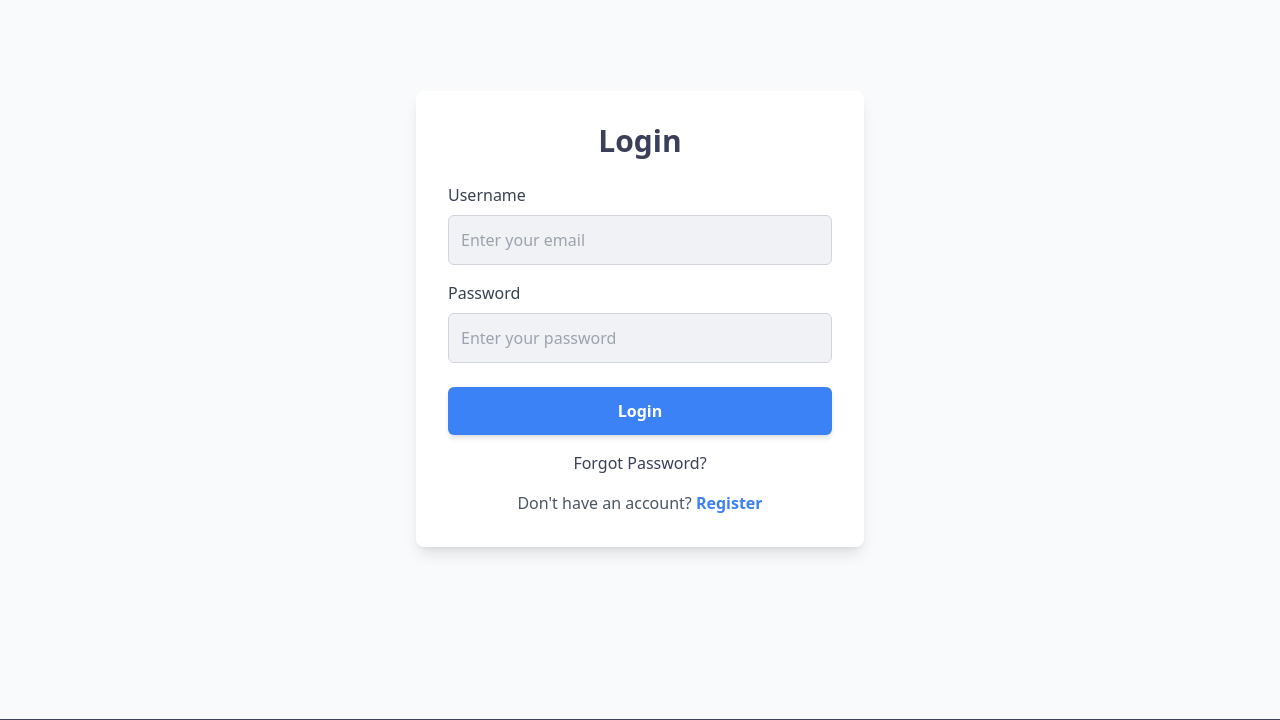
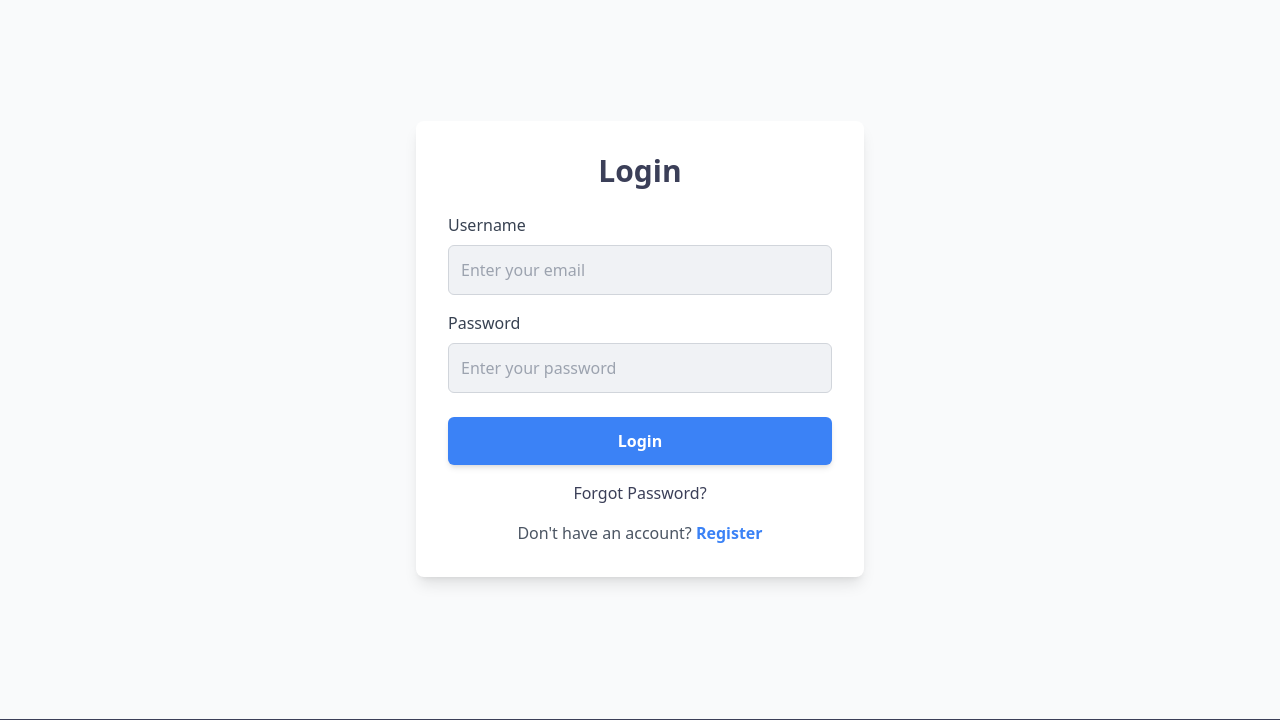
Before and after one commit to aniruddhabishwakarma/Course-Recommendation-System, a Django app: template recommendations/templates/recommendations/login.html in a window 1280 px wide. Shown: the part 81-801 px from the top of the page. Run offline with Django 3.2, Linux system fonts and the light colour scheme; the template is opened without the code that fills it, so the values that code supplies are empty; some libraries are stand-ins or nearby versions.

Commit message:
Final Commit

```diff
--- a/recommendations/templates/pages/Course_Card.html
+++ b/recommendations/templates/pages/Course_Card.html
@@ -113,7 +113,7 @@
         <div class="course-image">
             <img src="{{ course.thumbnail }}" alt="{{ course.title }}">
             <div class="price-tag">{{ course.price }}</div>
-            <div class="course-level">Beginner</div>
+            <!-- <div class="course-level">Beginner</div> -->
         </div>
         <div class="p-3 flex-grow flex flex-col">
             <div class="flex items-center mb-1">
--- a/recommendations/templates/recommendations/login.html
+++ b/recommendations/templates/recommendations/login.html
@@ -36,7 +36,7 @@
     {% include 'pages/Navbar.html' %}
 
     <!-- Login Form Container -->
-    <div class="w-full max-w-md p-8 bg-white rounded-lg shadow-lg">
+    <div class="w-full max-w-md p-8 bg-white rounded-lg shadow-lg mt-[60px]">
         <!-- Heading with Dark Slate Blue -->
         <h2 class="text-3xl font-bold text-center text-[#3B3F58] mb-6">Login</h2>
 
@@ -92,7 +92,7 @@
     </div>
 
    <!-- Register Modal -->
-<div id="registerModal" class="fixed inset-0 bg-black bg-opacity-50 hidden flex items-center justify-center z-50">
+<div id="registerModal" class="fixed inset-0 bg-black bg-opacity-50 hidden flex items-center justify-center z-50 ">
     <div class="bg-white w-full max-w-md p-8 rounded-lg shadow-2xl">
         <h2 class="text-3xl font-bold text-center mb-6 text-[#3B3F58]">Register</h2>
         <form method="post" action="{% url 'register' %}">
```
Also changed, not shown: db.sqlite3.
